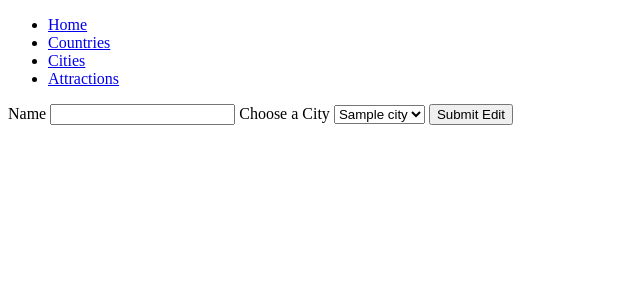
After one commit to jlinkl/travel_bucket_list_project, a Flask app: page /attractions/1/edit in a window 1280 px wide. The commit adds this page. Shown: the top 300 px of the page, without its empty margins (0-640 px from the left). Run offline with Flask 2, Linux system fonts and the light colour scheme; a database or web service that is not in the repository returns one stand-in record (values such as "Sample title"); some libraries are stand-ins or nearby versions.

Commit message:
added attractions

```diff
--- a/app.py
+++ b/app.py
@@ -1,11 +1,13 @@
 from flask import Flask, render_template
 from controllers.country_controller import country_blueprint
 from controllers.city_controller import city_blueprint
+from controllers.attraction_controller import attraction_blueprint
 
 app = Flask(__name__)
 
 app.register_blueprint(country_blueprint)
 app.register_blueprint(city_blueprint)
+app.register_blueprint(attraction_blueprint)
 
 @app.route('/')
 def home():
--- /dev/null
+++ b/controllers/attraction_controller.py
@@ -0,0 +1,53 @@
+from flask import Flask, render_template, Blueprint, redirect, request
+from repositories import city_repository
+from repositories import attraction_repository
+from models.attraction import Attraction
+
+attraction_blueprint = Blueprint("attractions", __name__)
+
+@attraction_blueprint.route('/attractions')
+def attractions():
+    attractions = attraction_repository.select_all()
+    return render_template("attractions/index.html", attractions=attractions)
+
+@attraction_blueprint.route('/attractions/<id>/view')
+def show(id):
+    attraction = attraction_repository.select(id)
+    return render_template('attractions/view.html', attraction=attraction)
+
+@attraction_blueprint.route('/attractions/<id>/delete', methods=['POST'])
+def delete(id):
+    attraction_repository.delete(id)
+    return redirect('/attractions')
+
+@attraction_blueprint.route('/attractions/new')
+def new():
+    cities = city_repository.select_all()
+    return render_template('/cities/new.html', cities=cities)
+
+@attraction_blueprint.route('/attractions/new', methods=['POST'])
+def create():
+    name = request.form['name']
+    city_name = request.form['city']
+    city = city_repository.select_by_name(city_name)
+    attraction = Attraction(name, city)
+    city_repository.save(attraction)
+
+    return redirect('/cities')
+
+@attraction_blueprint.route('/attractions/<id>/edit')
+def edit(id):
+    attraction = attraction_repository.select(id)
+    cities = city_repository.select_all()
+    return render_template('attractions/edit.html', attraction=attraction, cities=cities)
+
+@attraction_blueprint.route('/attractions/<id>', methods=['POST'])
+def update(id):
+    attraction_name = request.form['name']
+    city_name = request.form['city']
+    city = city_repository.find_by_name(city_name)
+    attraction = attraction_repository.select(id)
+    attraction.name = attraction_name
+    attraction.city = city
+    attraction_repository.update(attraction)
+    return redirect(f'/attractions/{city.id}/view')
--- a/controllers/city_controller.py
+++ b/controllers/city_controller.py
@@ -2,7 +2,6 @@ from flask import Flask, render_template, Blueprint, redirect, request
 from repositories import city_repository
 from repositories import country_repository
 from models.city import City
-from models.country import Country
 
 city_blueprint = Blueprint("cities", __name__)
 
--- a/models/attraction.py
+++ b/models/attraction.py
@@ -1,6 +1,6 @@
 class Attraction:
 
-    def __init__(self, name, id=None, city_id=None):
+    def __init__(self, name, city, id=None):
         self.name = name
+        self.city = city
         self.id = id
-        self.city_id = city_id
--- /dev/null
+++ b/repositories/attraction_repository.py
@@ -0,0 +1,64 @@
+from optparse import Values
+from models.attraction import Attraction
+from db.run_sql import run_sql
+import repositories.city_repository as city_repository
+
+def select_all():
+    attractions = []
+
+    sql = "SELECT * FROM attractions"
+    results = run_sql(sql)
+
+    for row in results:
+        city = city_repository.select(row['city_id'])
+        attraction = Attraction(row['name'], city, row['id'])
+        attractions.append(attraction)
+    return attractions
+
+def delete_all():
+    run_sql("DELETE FROM attractions")
+
+def save(attraction):
+    sql = "INSERT INTO attractions (name, city_id) VALUES (%s, %s) RETURNING *"
+    values = [attraction.name, attraction.city.id]
+    results = run_sql(sql, values)
+    id = results[0]['id']
+    attraction.id = id
+    return attraction
+
+def select_by_city(city):
+    attractions = []
+
+    sql = "SELECT * FROM attractions WHERE city_id = %s"
+    values = [city.id]
+    results = run_sql(sql, values)
+
+    if results is not None:
+        for row in results:
+            attraction = Attraction(row['name'], city, row['id'])
+            attractions.append(attraction)
+    return attractions
+
+def select(id):
+    city = None
+
+    sql = "SELECT * FROM attractions WHERE id = %s"
+    values = [id]
+    result = run_sql(sql, values)
+
+    if result:
+        row = result[0]
+        city = city_repository.select(row['city_id'])
+        attraction = Attraction(row['name'], city, row['id'])
+
+    return attraction
+
+def delete(id):
+    sql = "DELETE FROM attractions WHERE id = %s"
+    values = [id]
+    run_sql(sql,values)
+
+def update(attraction):
+    sql = "UPDATE attractions SET (name, city_id) = (%s, %s) WHERE id = %s"
+    values = [attraction.name, attraction.city.id, attraction.id]
+    run_sql(sql, values)
--- a/repositories/city_repository.py
+++ b/repositories/city_repository.py
@@ -62,3 +62,17 @@ def update(city):
     sql = "UPDATE cities SET (name, country_id) = (%s, %s) WHERE id = %s"
     values = [city.name, city.country.id, city.id]
     run_sql(sql, values)
+
+def find_by_name(name):
+    city = None
+
+    sql = "SELECT * FROM cities WHERE name = %s"
+    values = [name]
+    result = run_sql(sql, values)
+
+    if result:
+        row = result[0]
+        country = country_repository.select(row['id'])
+        city = City(row['name'], country, row['id'])
+
+    return city
--- /dev/null
+++ b/templates/attractions/edit.html
@@ -0,0 +1,13 @@
+{% extends 'base.html' %} {% block content %}
+<form action="/attractions/{{attraction.id}}" method="post">
+    <label for="attraction-name">Name</label>
+    <input type="text" name="name" id="attraction-name">
+    <label for="cities">Choose a City</label>
+    <select name="city" id="cities">
+    {% for city in cities %}
+        <option value="{{ city.name }}">{{city.name}}</option>
+    {% endfor %}
+    </select>
+    <button>Submit Edit</button>
+</form>
+{% endblock content %}
--- a/templates/base.html
+++ b/templates/base.html
@@ -12,6 +12,7 @@
         <li><a href="/">Home</a></li>
         <li><a href="/countries">Countries</a></li>
         <li><a href="/cities">Cities</a></li>
+        <li><a href="/attractions">Attractions</a></li>
       </ul>
     </header>
     {% block content %} {% endblock content %}
```
Also changed, not shown: console.py (+14 -0 lines), db/travel_bucket_list.sql (+5 -5 lines), templates/attractions/index.html (added, +10 -0 lines), templates/attractions/new.html (added, +13 -0 lines), templates/attractions/view.html (added, +8 -0 lines).
